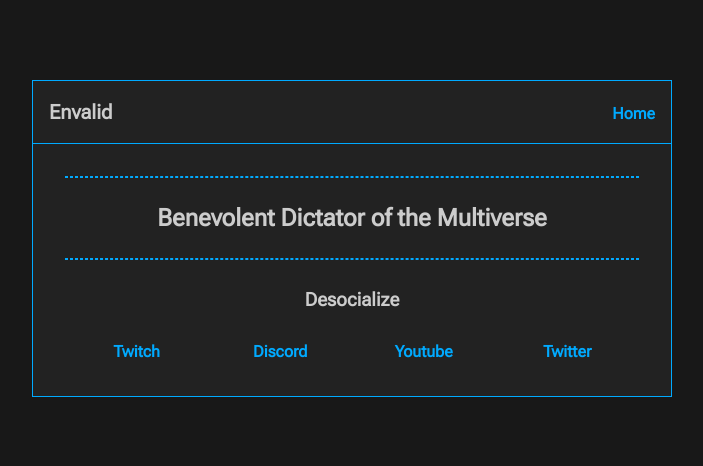
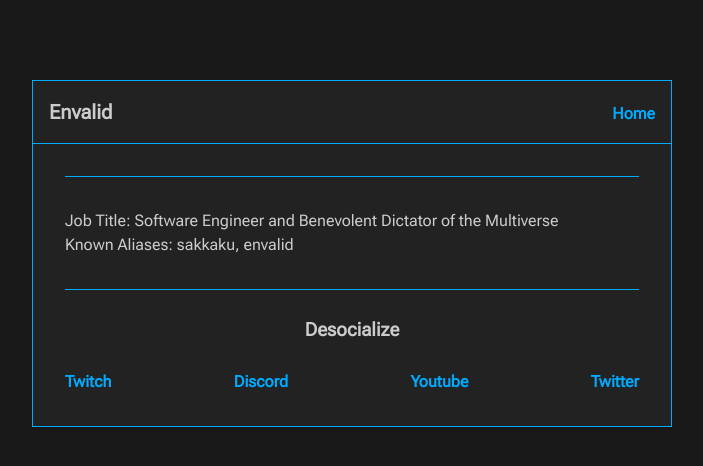
Before and after one commit to sakkaku/envalid, a Vue app: page / in a window 1280 px wide. Shown: the top 466 px of the page, without its empty margins (288-991 px from the left). Built offline with nearby package versions, Linux system fonts and the light colour scheme.

Commit message:
Revise styling

```diff
--- a/public/css/main.css
+++ b/public/css/main.css
@@ -39,6 +39,8 @@ a:hover {
 }
 
 hr {
+    height: 1px;
     margin: 1rem;
-    border: 1px var(--accent-color) dashed;
+    border: none;
+    background: var(--accent-color);
 }
--- a/src/views/HomeView.vue
+++ b/src/views/HomeView.vue
@@ -6,7 +6,12 @@
 
   <div class="about-area">
     <hr />
-    <h2>Benevolent Dictator of the Multiverse</h2>
+
+    <div class="description">
+      <p>Job Title: Software Engineer and Benevolent Dictator of the Multiverse</p>
+      <p>Known Aliases: sakkaku, envalid</p>
+    </div>
+
     <hr />
 
     <h3>Desocialize</h3>
@@ -32,16 +37,16 @@ h3 {
   line-height: 3rem;
 }
 
+.description {
+  padding: 1rem;
+}
+
 .inline-nav {
   display: flex;
   flex-flow: row wrap;
   margin: 1rem;
   align-items: center;
-  justify-content: space-around;
+  justify-content: space-between;
   text-align: center;
 }
-
-.inline-nav > * {
-  width: 5rem;
-}
 </style>
```
